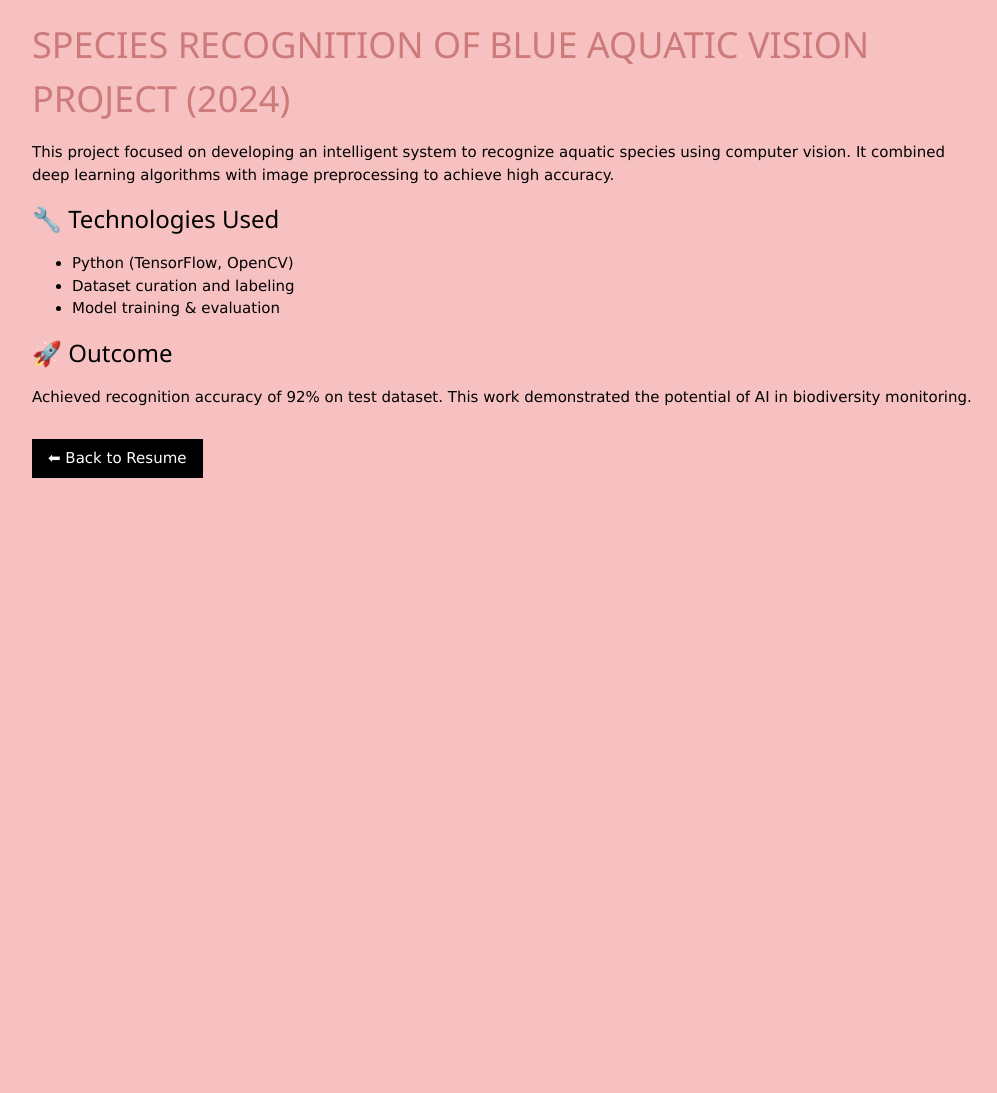
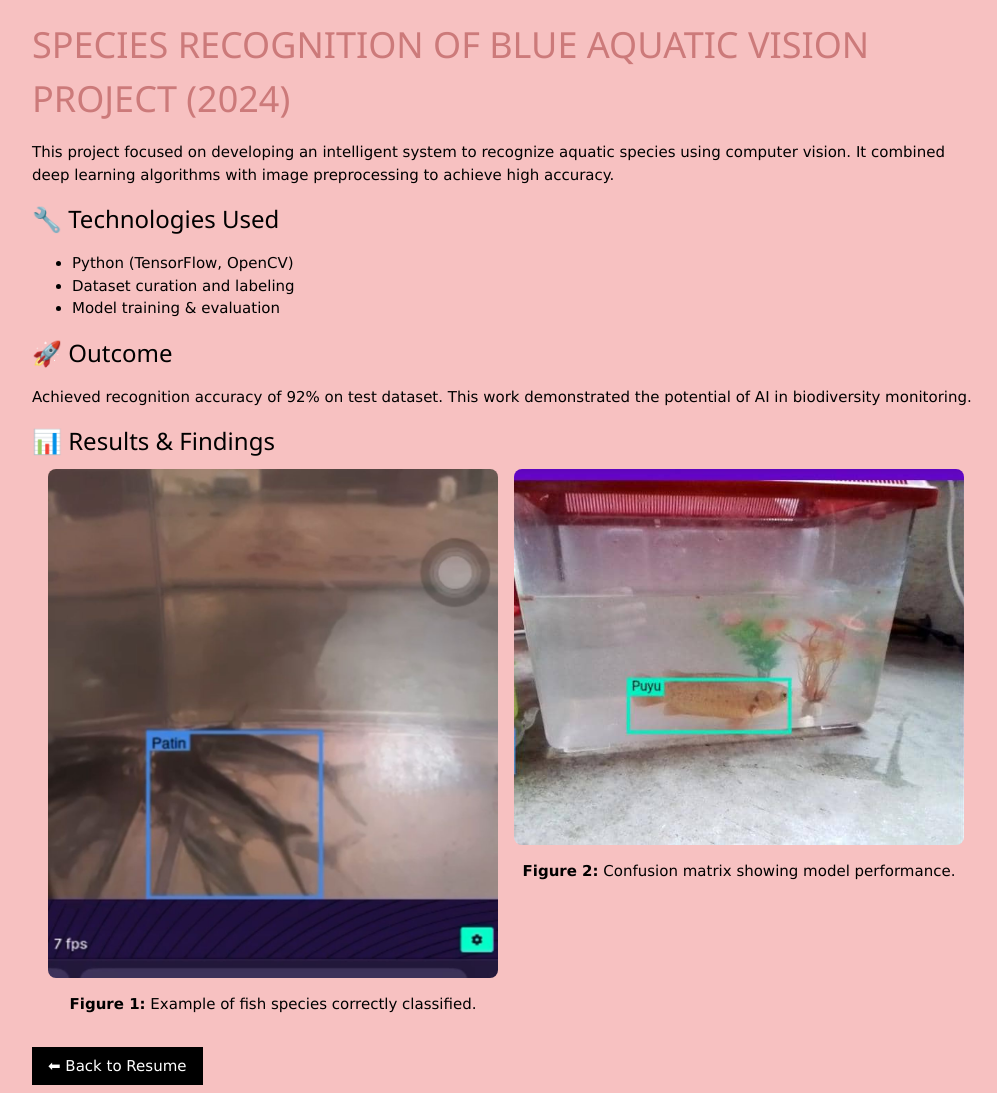
Before and after one commit to tinnie24/211069_CV, a plain HTML site: page projects/project1.html in a window 1280 px wide. Shown: the whole page, without its empty margins (134-1131 px from the left). Before the commit the page ends 800 px from the top, so only its background shows below. Drawn offline with nearby package versions, Linux system fonts and the light colour scheme.

Commit message:
Update project1.html

```diff
--- a/projects/project1.html
+++ b/projects/project1.html
@@ -28,6 +28,19 @@
       the potential of AI in biodiversity monitoring.
     </p>
 
+    <!-- Results/Findings Section -->
+    <h3>📊 Results & Findings</h3>
+    <div class="w3-row-padding">
+      <div class="w3-half w3-center">
+        <img src="../images/WhatsApp Image 2025-08-21 at 19.00.36_3c75cd46.jpg" alt="Result 1" style="width:100%; border-radius:8px;">
+        <p><b>Figure 1:</b> Example of fish species correctly classified.</p>
+      </div>
+      <div class="w3-half w3-center">
+        <img src="../images/WhatsApp Image 2025-08-21 at 19.01.02_25b8ed18.jpg" alt="Result 2" style="width:100%; border-radius:8px;">
+        <p><b>Figure 2:</b> Confusion matrix showing model performance.</p>
+      </div>
+    </div>
+
     <a href="../index.html" class="w3-button w3-black w3-margin-top">⬅ Back to Resume</a>
   </div>
 </body>
```
